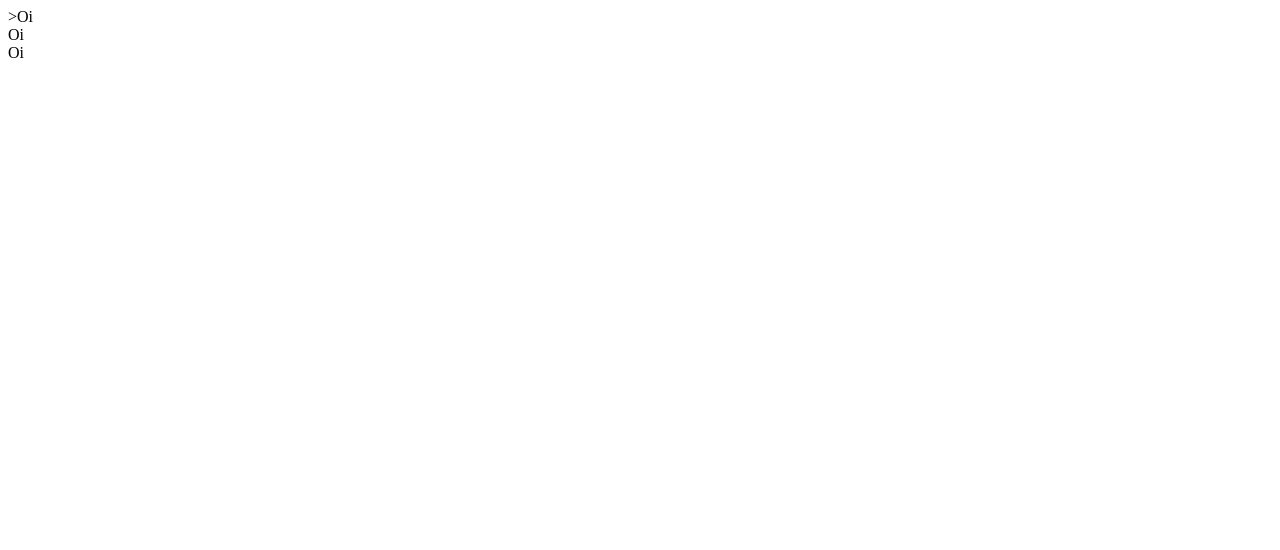
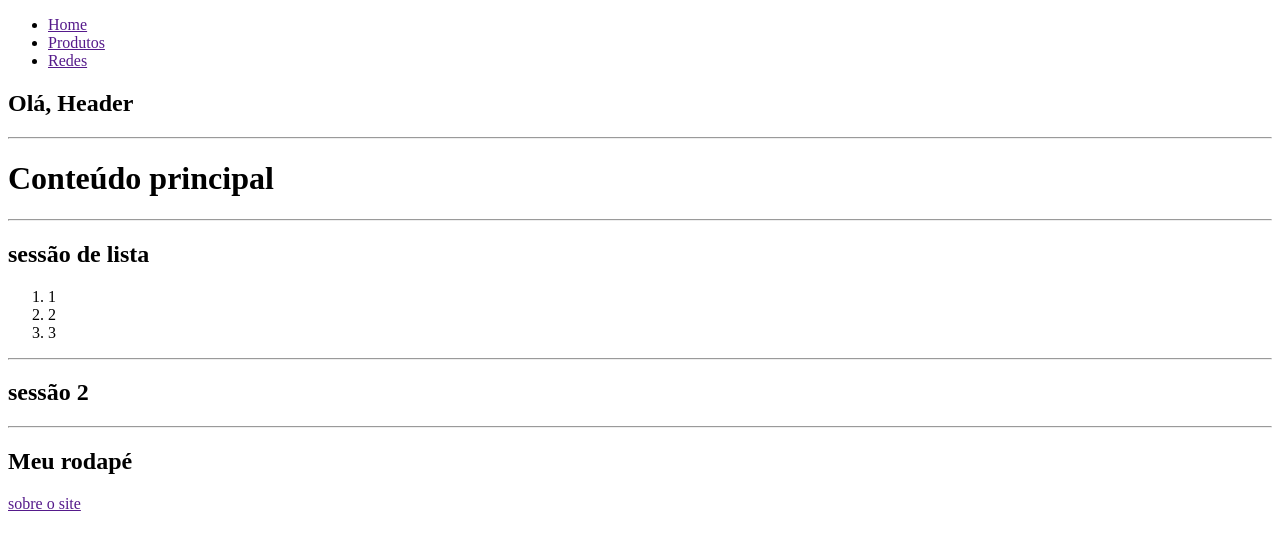
Before and after one commit to Paularina/aprendendo_css, a plain HTML site: page sessoes.html in a window 1280 px wide. Drawn offline with Linux system fonts and the light colour scheme.

Commit message:
html semântico

```diff
--- a/sessoes.html
+++ b/sessoes.html
@@ -7,10 +7,37 @@
     <title>Document</title>
 </head>
 <body>
-    <div id="1">>Oi
-        <div id="2">Oi
-            <div id="3">Oi</div>
-        </div>
-    </div>
+    <header>
+        <nav>
+            <ul>
+                <li><a href="">Home</a></li>
+                <li><a href="">Produtos</a></li>
+                <li><a href="">Redes</a></li>
+            </ul>
+        </nav>
+        <h2>Olá, Header</h2>
+    </header>
+    <hr>
+    <main>
+        <h1>Conteúdo principal</h1>
+    </main>
+    <hr>
+        <section>
+            <h2>sessão de lista</h2>
+                <ol>
+                    <li>1</li>
+                    <li>2</li>
+                    <li>3</li>
+                </ol>
+        </section>
+    <hr>
+        <section>
+            <h2>sessão 2</h2>
+        </section>
+    <hr>
+    <footer>
+        <h2>Meu rodapé</h2>
+        <p><a href=""> sobre o site</a></p>
+    </footer>
 </body>
 </html>
```
